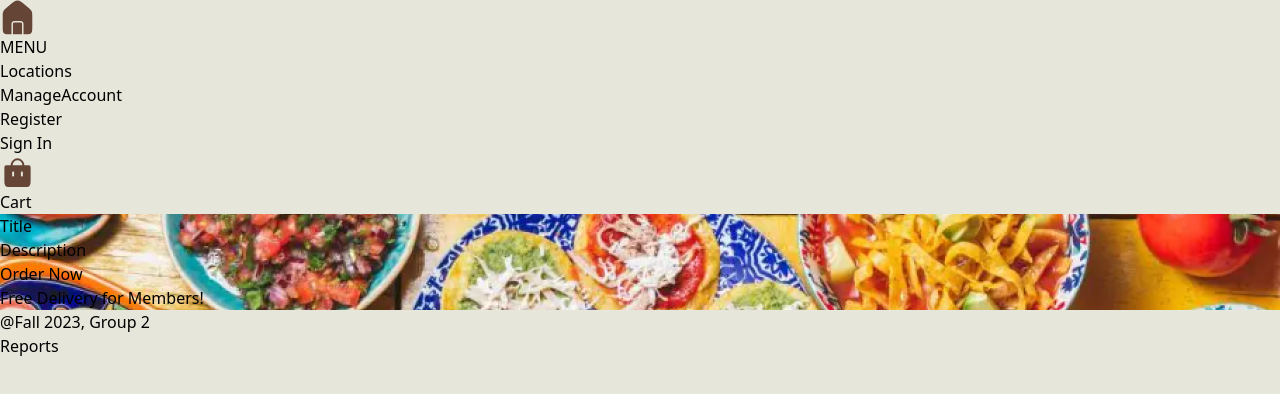
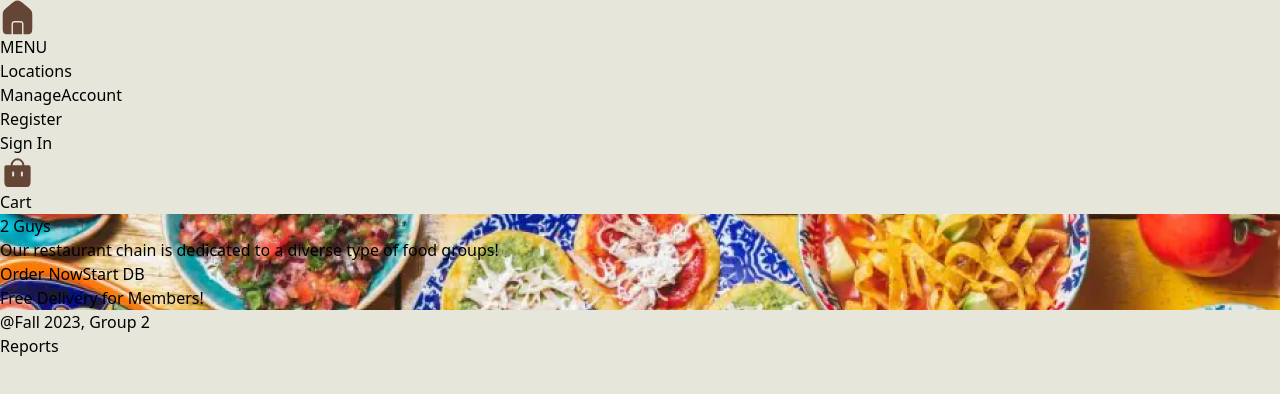
Before and after one commit to ujwal2003/DB-Team02-WebApp, a React (Vite) app in the folder client/: page /home in a window 1280 px wide. Shown: the top 394 px of the page. Built offline with nearby package versions, Linux system fonts and the light colour scheme.

Commit message:
added a start db button

```diff
--- a/client/src/pages/Home.jsx
+++ b/client/src/pages/Home.jsx
@@ -1,25 +1,21 @@
-import HeroImage from "../assets/HeroImage.png"
-import { Link } from "react-router-dom"
+import HeroImage from "../assets/HeroImage.png";
+import { Link } from "react-router-dom";
 
 function Home() {
   return (
-    <main className="relative h-screen bg-cover" style={{backgroundImage: `url(${HeroImage})`}}>
-
+    <main className="relative h-screen bg-cover" style={{ backgroundImage: `url(${HeroImage})` }}>
       <div className="absolute inset-0 backdrop-blur-sm"></div>
-
       <div className="container mx-auto text-center relative flex items-center justify-center h-full">
         <div className="bg-white py-14 px-40 bg-opacity-70">
-        <h1 className="text-7xl font-bold text-[#05204A] mb-4">Title</h1>
-        <p className="text-xl text-[#05204A] mb-8">Description</p>
-
-        <Link to='/Locations' className="bg-[#537D8D] px-4 py-2 text-white">Order Now</Link>
-
-        <p className="text-gray-400 mt-4">Free Delivery for Members!</p>
+          <h1 className="text-7xl font-bold text-[#05204A] mb-4">2 Guys</h1>
+          <p className="text-xl text-[#05204A] mb-8">Our restaurant chain is dedicated to a diverse type of food groups!</p>
+          <button onClick={() => window.location.href = '/Locations'} className="bg-[#537D8D] px-4 py-2 text-white rounded">Order Now</button>
+          <button onClick={() => window.location.href = '/InterestingReports'} className="bg-[#05204A] px-4 py-2 text-white mt-4 rounded">Start DB</button>
+          <p className="text-gray-400 mt-4">Free Delivery for Members!</p>
         </div>
       </div>
-
     </main>
-  )
+  );
 }
 
-export default Home
+export default Home;
```
